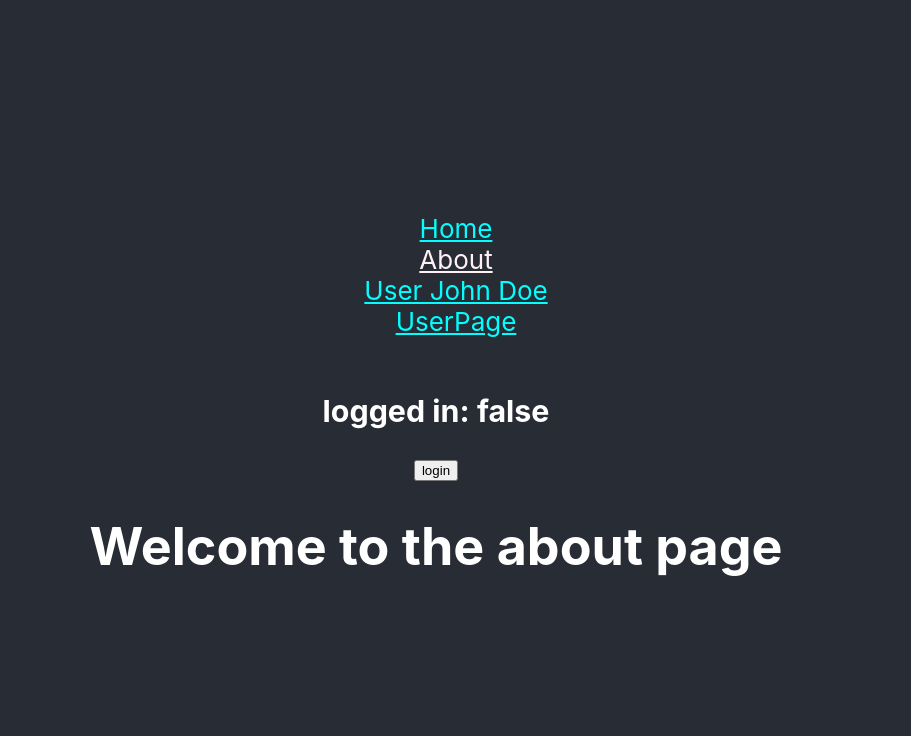
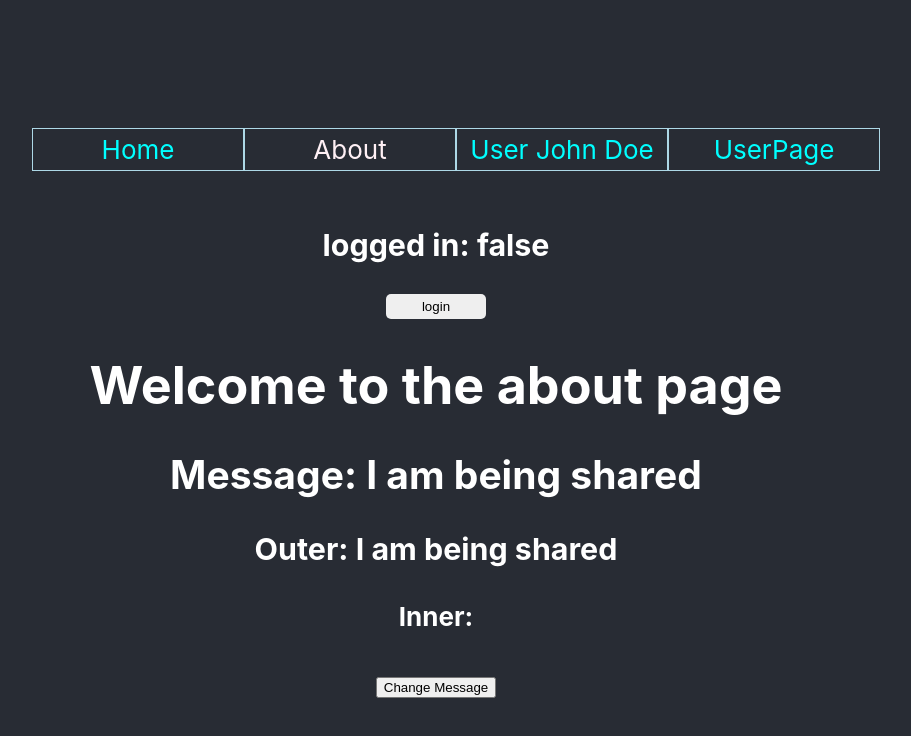
Before and after one commit to vanessabau/react-hooks-use-effect, a React (Create React App) app: page /about in a window 1280 px wide. Shown: the top 736 px of the page, without its empty margins (204-1115 px from the left). Built offline with nearby package versions, Linux system fonts and the light colour scheme.

Commit message:
added useContext

```diff
--- a/src/App.css
+++ b/src/App.css
@@ -3,10 +3,24 @@
 }
 
 ul{
-  list-style: none
+  list-style: none;
+  display: flex;
+  flex-direction: row;
+}
+.li-style{
+  width: 200px;
+  border: 1px solid lightblue;
+  padding: 5px;
 }
 a{
   color: aqua;
+  text-decoration: none;
+}
+.login-button{
+  width: 100px;
+  padding: 5px;
+  border-radius: 5px;
+  border: 0px;
 }
 
 .App-logo {
--- a/src/AppRouter.js
+++ b/src/AppRouter.js
@@ -4,92 +4,50 @@ import {
   Routes,
   Route,
   NavLink,
-  useParams,
   Navigate,
 } from "react-router-dom";
-//import Navbar from "./navbar/index";
+import messageContext from "./contexts/messageContext";
+import Navbar from "./navbar/index";
 import HomePage from "./pages/HomePage";
 import AboutPage from "./pages/About-Page";
-
-function Child() {
-  // We can use the `useParams` hook here to access
-  // the dynamic pieces of the URL.
-  let { username } = useParams();
-
-  return (
-    <div>
-      <h3>User: {username}</h3>
-    </div>
-  );
-}
+import FormPage from "./pages/Form-Page";
 
 function AppRouter() {
   const [loggedIn, setLoggedIn] = useState(false);
-  // This styling will be applied to a <NavLink> when the
-  // route that it links to is currently selected.
-  let activeStyle = {
-    textDecoration: "underline",
-    color: "lavenderblush",
-  };
-
-  let activeClassName = "underline";
+  const [age, setAge] = useState(null);
+  const [message, setMessage] = useState("I am being shared");
 
   const onClickHandle = () => {
     setLoggedIn(!loggedIn);
   };
 
+  const onChangeHandle = (e) => {
+    setAge(e.target.value);
+  };
+
   return (
     <BrowserRouter>
-      <div className="navbar">
-        <ul id="horizontal-list">
-          <li>
-            <NavLink
-              to="/"
-              exact="true"
-              style={({ isActive }) => (isActive ? activeStyle : undefined)}
-            >
-              Home
-            </NavLink>
-          </li>
-          <li>
-            <NavLink
-              to="/about"
-              exact="true"
-              style={({ isActive }) => (isActive ? activeStyle : undefined)}
-            >
-              About
-            </NavLink>
-          </li>
-          <li>
-            <NavLink
-              to="/user/john/doe"
-              exact="true"
-              style={({ isActive }) => (isActive ? activeStyle : undefined)}
-            >
-              User John Doe
-            </NavLink>
-          </li>
-          <li>
-            <NavLink
-              to="/users/:username"
-              exact="true"
-              style={({ isActive }) => (isActive ? activeStyle : undefined)}
-            >
-              UserPage
-            </NavLink>
-          </li>
-        </ul>
-      </div>
+      <messageContext.Provider value={[message, setMessage]}>
+        <Navbar />
         <h3>logged in: {loggedIn.toString()}</h3>
-      <button onClick={onClickHandle}>{loggedIn ? "logout" : "login"}</button>
+        <button className="login-button" onClick={onClickHandle}>
+          {loggedIn ? "logout" : "login"}
+        </button>
         <Routes>
           <Route path="/" exact element={<HomePage />} />
           <Route path="/about" exact element={<AboutPage />} />
           <Route
             path="/users/:username"
-          element={loggedIn ? <Child /> : <Navigate to="/" />}
+            element={
+              loggedIn ? (
+                <FormPage age={age} onChangeHandle={onChangeHandle} />
+              ) : (
+                <Navigate to="/" />
+              )
+            }
           />
         </Routes>
+      </messageContext.Provider>
     </BrowserRouter>
   );
 }
--- /dev/null
+++ b/src/components/inner.js
@@ -0,0 +1,16 @@
+import React, { useContext } from "react";
+import messageContext from "../contexts/messageContext";
+
+const Inner = () => {
+  const [message, setMessage] = useContext(messageContext);
+  return (
+    <>
+      <h4>Inner: </h4>
+      <button onClick={() => setMessage(Math.random().toString())}>
+        Change Message
+      </button>
+    </>
+  );
+};
+
+export default Inner;
--- /dev/null
+++ b/src/components/outer.js
@@ -0,0 +1,14 @@
+import React, { useContext } from "react";
+import messageContext from "../contexts/messageContext";
+
+import Inner from "./inner";
+const Outer = () => {
+  return (
+    <>
+      <h3>Outer: {useContext(messageContext)[0]}</h3>
+      <Inner></Inner>
+    </>
+  );
+};
+
+export default Outer;
--- /dev/null
+++ b/src/contexts/messageContext.js
@@ -0,0 +1,5 @@
+import { createContext } from "react";
+
+const messageContext = createContext(null);
+
+export default messageContext;
--- a/src/navbar/index.js
+++ b/src/navbar/index.js
@@ -1,22 +1,54 @@
 import React from "react";
-import { Link } from "react-router-dom";
+import { NavLink } from "react-router-dom";
 import "./navbar.css";
 
 const Navbar = () => {
+  // This styling will be applied to a <NavLink> when the
+  // route that it links to is currently selected.
+  let activeStyle = {
+    color: "lavenderblush",
+  };
+
+  let activeClassName = "active";
+
   return (
-    <div
-      className="table
-    "
-    >
+    <div className="navbar">
       <ul id="horizontal-list">
-        <li>
-          <Link to="/">Home</Link>
+        <li className="li-style">
+          <NavLink
+            to="/"
+            exact="true"
+            style={({ isActive }) => (isActive ? activeStyle : undefined)}
+          >
+            Home
+          </NavLink>
         </li>
-        <li>
-          <Link to="/about">About</Link>
+        <li className="li-style">
+          <NavLink
+            to="/about"
+            exact="true"
+            style={({ isActive }) => (isActive ? activeStyle : undefined)}
+          >
+            About
+          </NavLink>
         </li>
-        <li>
-          <Link to="/users/:username">UserPage</Link>
+        <li className="li-style">
+          <NavLink
+            to="/user/john/doe"
+            exact="true"
+            style={({ isActive }) => (isActive ? activeStyle : undefined)}
+          >
+            User John Doe
+          </NavLink>
+        </li>
+        <li className="li-style">
+          <NavLink
+            to="/users/username"
+            exact="true"
+            style={({ isActive }) => (isActive ? activeStyle : undefined)}
+          >
+            UserPage
+          </NavLink>
         </li>
       </ul>
     </div>
--- a/src/pages/About-Page.js
+++ b/src/pages/About-Page.js
@@ -1,9 +1,13 @@
-import React from "react";
+import React, { useContext } from "react";
+import messageContext from "../contexts/messageContext";
+import Outer from "../components/outer";
 
 const AboutPage = () => {
   return (
     <div>
       <h1>Welcome to the about page</h1>
+      <h2>Message: {useContext(messageContext)}</h2>
+      <Outer></Outer>
     </div>
   );
 };
--- /dev/null
+++ b/src/pages/Form-Page.js
@@ -0,0 +1,18 @@
+import React from "react";
+import { useParams } from "react-router-dom";
+
+const FormPage = ({ age, onChangeHandle }) => {
+  // We can use the `useParams` hook here to access
+  // the dynamic pieces of the URL.
+  let { username } = useParams();
+
+  return (
+    <div>
+      <h3>User: {username}</h3>
+      <input type="text" value={age} onChange={onChangeHandle}></input>
+      <h4>Age: {age}</h4>
+    </div>
+  );
+};
+
+export default FormPage;
--- a/src/pages/HomePage.js
+++ b/src/pages/HomePage.js
@@ -1,9 +1,11 @@
-import React from "react";
+import React, { useContext } from "react";
+import messageContext from "../contexts/messageContext";
 
 const HomePage = () => {
   return (
     <div>
       <h1>Welcome to the Home Page</h1>
+      <h2>Message: {useContext(messageContext)}</h2>
     </div>
   );
 };
```
Lines whose indentation alone changed are shown as unchanged.
